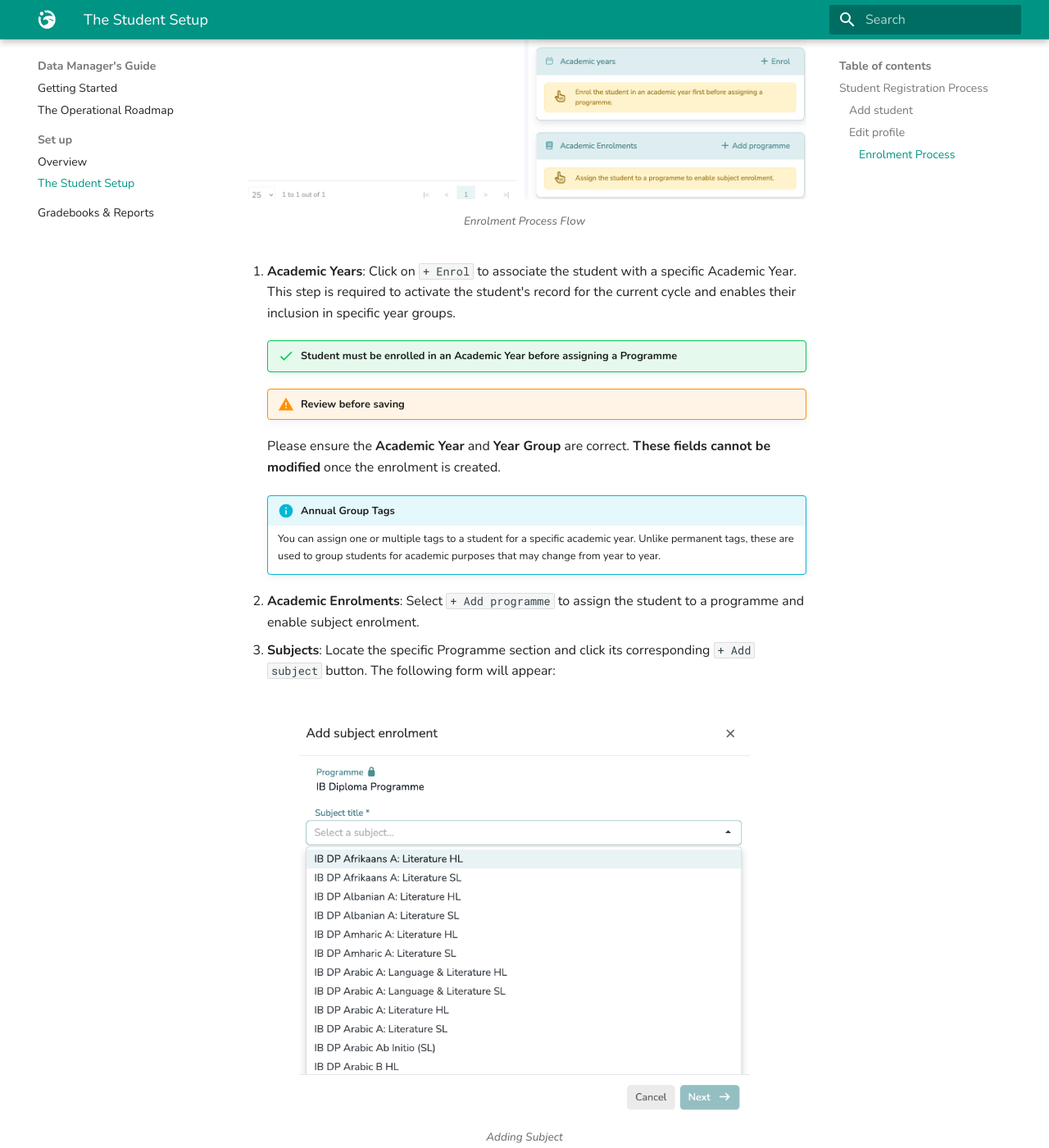
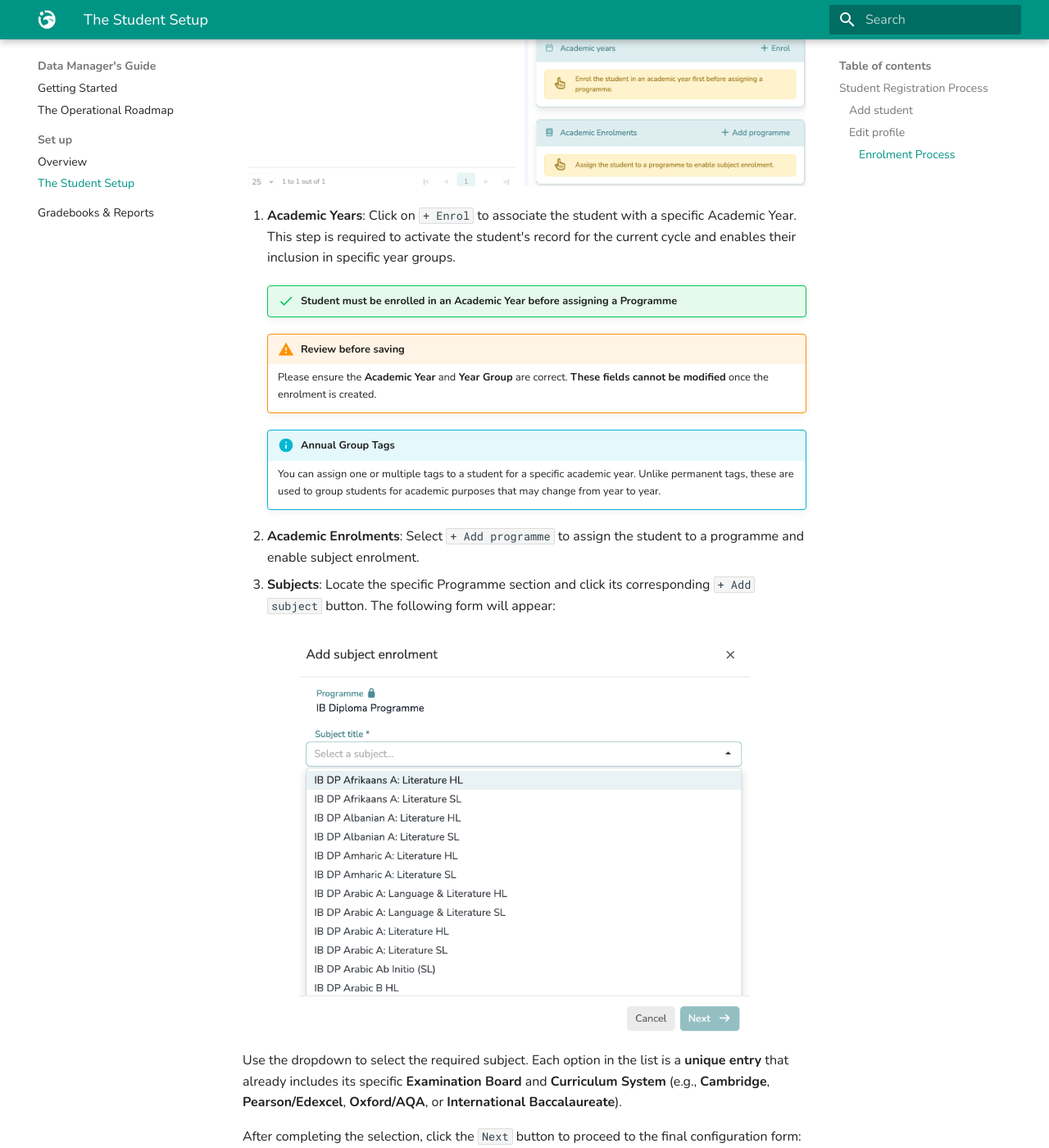
Before and after one commit to pablopenlop/gradewing_guide, an MkDocs documentation site: the page built from docs/data-manager/student-setup.md, in a window 1280 px wide and 1400 px high, scrolled down 1340 px. Shown: the whole window at 82% size. Built offline with MkDocs 1.6.1 and Material for MkDocs 9.7.7, drawn with Linux system fonts in a browser that asks for light colours.

Commit message:
Update student-setup.md

```diff
--- a/docs/data-manager/student-setup.md
+++ b/docs/data-manager/student-setup.md
@@ -37,15 +37,13 @@
 
 #### Enrolment Process
 ![Setup Students](../assets/images/Setup_Students.png){ width="710" }
-/// caption
-Enrolment Process Flow
-///
+
 1.  **Academic Years**: Click on `+ Enrol` to associate the student with a specific Academic Year. This step is required to activate the student's record for the current cycle and enables their inclusion in specific year groups.
 
     !!! success "Student must be enrolled in an Academic Year before assigning a Programme"
 
     !!! warning "Review before saving"
-    Please ensure the **Academic Year** and **Year Group** are correct. **These fields cannot be modified** once the enrolment is created.
+        Please ensure the **Academic Year** and **Year Group** are correct. **These fields cannot be modified** once the enrolment is created.
 
     !!! info "Annual Group Tags"
         You can assign one or multiple tags to a student for a specific academic year. Unlike permanent tags, these are used to group students for academic purposes that may change from year to year.
@@ -55,9 +53,6 @@
 3.  **Subjects**: Locate the specific Programme section and click its corresponding `+ Add subject` button. The following form will appear:
 
 ![Setup Students](../assets/images/Setup_Students_Add_Subject.png){ width="550" }
-/// caption
-Adding Subject
-///
 
 Use the dropdown to select the required subject. Each option in the list is a **unique entry** that already includes its specific **Examination Board** and **Curriculum System** (e.g., **Cambridge**, **Pearson/Edexcel**, **Oxford/AQA**, or **International Baccalaureate**).
 
```
